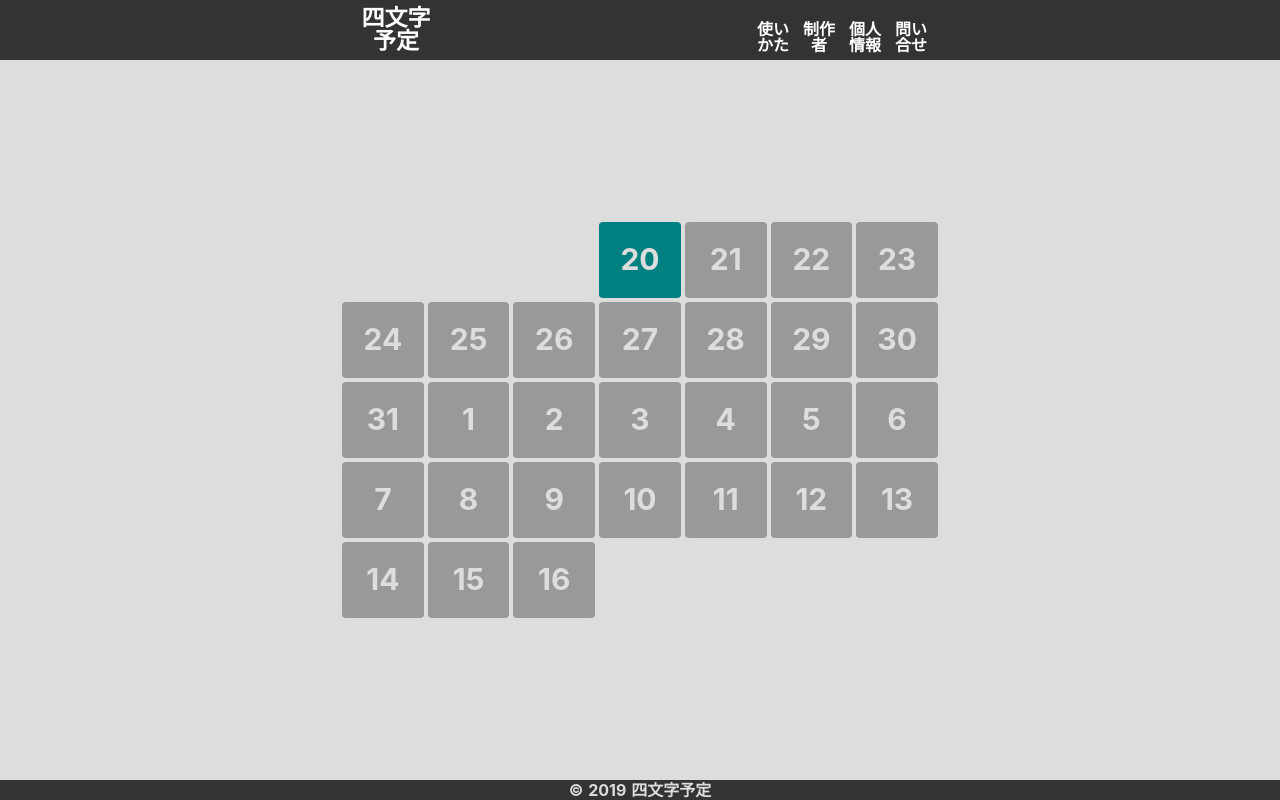
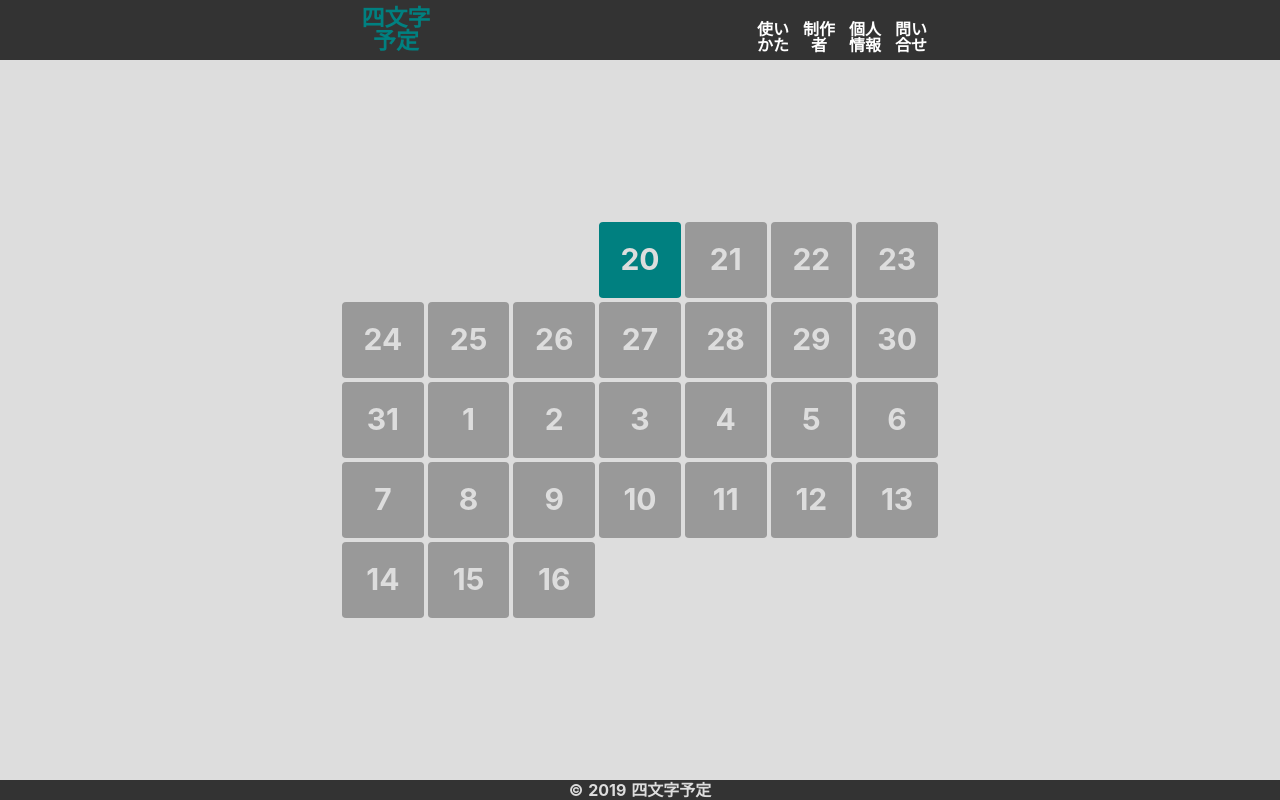
Before and after one commit to SiryCity/4-letters, a Nuxt app: page / in a window 1280 px wide. Built offline with nearby package versions, Linux system fonts and the light colour scheme.

Commit message:
ヘッダーのUIを更新

```diff
--- a/components/HeaderBar.vue
+++ b/components/HeaderBar.vue
@@ -1,15 +1,14 @@
 <template lang="pug">
   header#header__wrapper
     div#header
-      nuxt-link#header__title(to="/")
-        h1#title__h1 四文字予定
+      nuxt-link.header__title(to="/")
+        h1.title__h1(:class='{"title__h1--not-chosen": $nuxt.$route.path !== "/"}' ) 四文字予定
 
-      nav#header__nav
-        nuxt-link(to="/usage") 使いかた
-        nuxt-link(to="/author") 制作者
-        nuxt-link(to="/privacy") 個人情報
-        nuxt-link(to="/contact") 問い合せ
-
+      nav.header__nav
+        nuxt-link.header__nav__btn(:class='{"header__nav__btn--not-chosen": $nuxt.$route.path !== "/usage"}' to="/usage") 使いかた
+        nuxt-link.header__nav__btn(:class='{"header__nav__btn--not-chosen": $nuxt.$route.path !== "/author"}' to="/author") 制作者
+        nuxt-link.header__nav__btn(:class='{"header__nav__btn--not-chosen": $nuxt.$route.path !== "/privacy"}' to="/privacy") 個人情報
+        nuxt-link.header__nav__btn(:class='{"header__nav__btn--not-chosen": $nuxt.$route.path !== "/contact"}' to="/contact") 問い合せ
 
 </template>
 
@@ -28,39 +27,43 @@
     max-width 600px
     display flex
     justify-content space-between
-    #header__title
+    .header__title
       height 60px
       display flex
-
       justify-content flex-start
       align-items center
       margin-left 20px
-      color white
       text-decoration none
-      #title__h1
+      .title__h1
         width 72px
         height 46px
         font-size 23px
         line-height 100%
         transition-duration .2s
         transition-property color
+        color teal
+      .title__h1--not-chosen
+        color white
         &:hover
           color teal
-    #header__nav
+    .header__nav
       height 60px
       display flex
       justify-content center
       align-items center
-      a
+      .header__nav__btn
         width 34px
         height 34px
         margin 16px 12px 0 0
-        color white
+        color teal
         font-size 16px
         line-height 100%
         text-decoration none
         transition-duration .2s
         transition-property color
+
+      .header__nav__btn--not-chosen
+        color white
         &:hover
           color teal
 </style>
--- a/pages/author.vue
+++ b/pages/author.vue
@@ -4,7 +4,7 @@
       img(src='~/assets/icon.svg')
       h2 MIZUTANI Ryuto
       p 名古屋発Webエンジニア
-      img(src='~/assets/photo.svg')
+      img(src='~/assets/icon.svg')
       p
         a(href='https://rm-js.com') 公式サイト
         | で色々公開中:)
```
Also changed, not shown: 1 other file (tests, documents, lock files or other folders).
